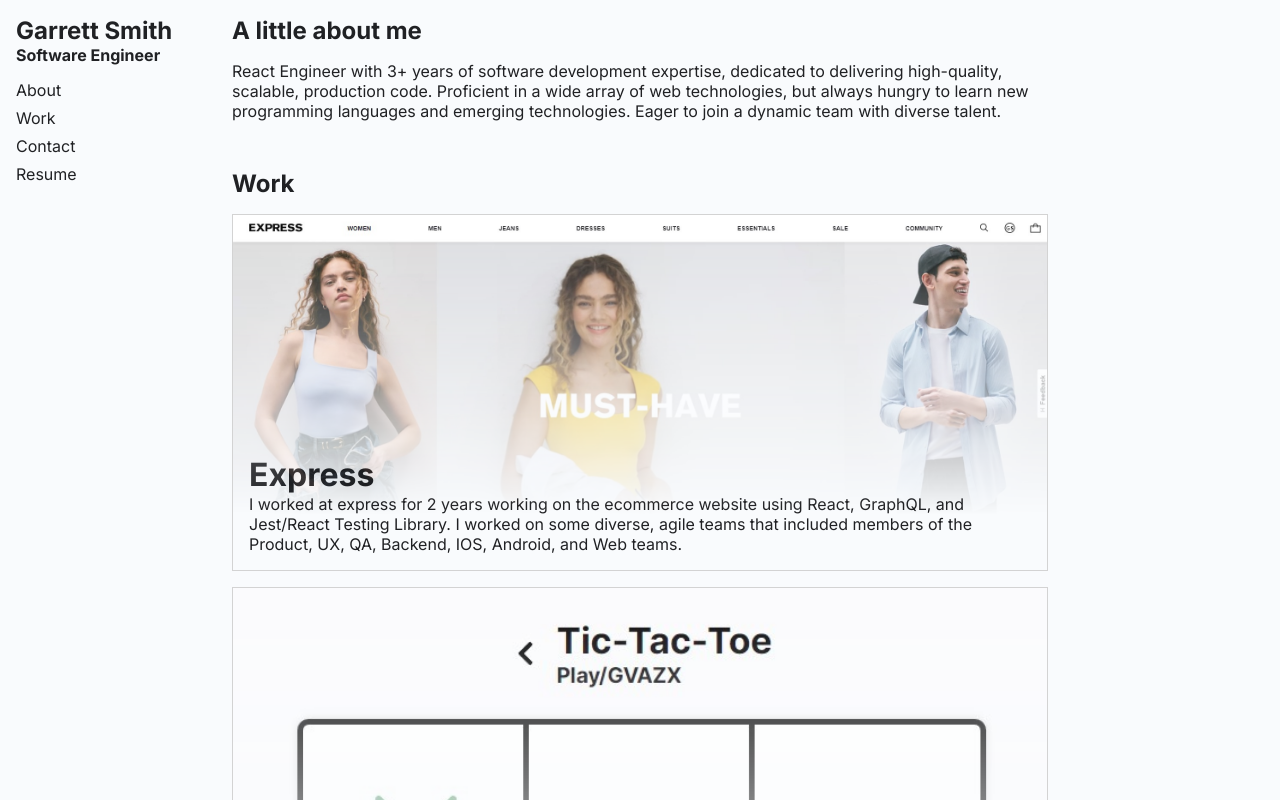
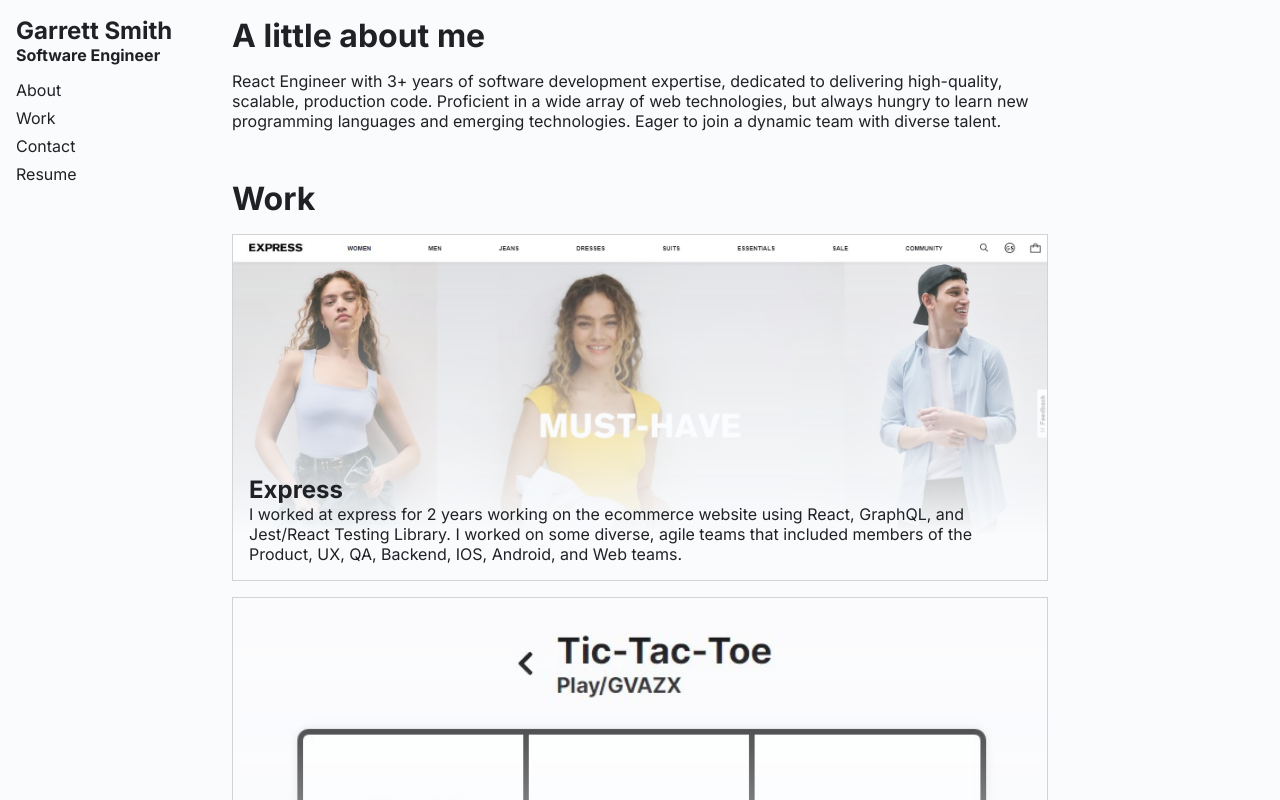
Before and after one commit to GarrettArhSmith/portfolio-3, a Next.js app: page / in a window 1280 px wide. Shown: the top 800 px of the page. Built offline with nearby package versions, Linux system fonts and the light colour scheme.

Commit message:
fix a few issues from last commit

```diff
--- a/src/app/globals.css
+++ b/src/app/globals.css
@@ -119,3 +119,7 @@
     color-scheme: dark;
   }
 }
+
+.sectionTitle {
+  font-size: 2em;
+}
--- a/src/components/Nav/Nav.module.css
+++ b/src/components/Nav/Nav.module.css
@@ -11,6 +11,7 @@
   border-bottom: 1px solid lightgray;
   transition: 0.2s ease;
   height: 5rem;
+  z-index: 999;
 
   @media only screen and (min-width: 768px) {
     height: 100vh;
--- a/src/sections/About/About.tsx
+++ b/src/sections/About/About.tsx
@@ -3,7 +3,7 @@
 export default function About() {
   return (
     <section id="about">
-      <h1>A little about me</h1>
+      <h1 className="sectionTitle">A little about me</h1>
       <p>React Engineer with 3+ years of software development expertise, dedicated to delivering high-quality, scalable, production code. Proficient in a wide array of web technologies, but always hungry to learn new programming languages and emerging technologies. Eager to join a dynamic team with diverse talent.</p>
     </section>
   );
--- a/src/sections/Contact/Contact.tsx
+++ b/src/sections/Contact/Contact.tsx
@@ -3,7 +3,7 @@
 export default function Contact() {
   return (
     <section id="contact">
-      <h1>Contact</h1>
+      <h1 className="sectionTitle">Contact</h1>
       <address className={s.contactInfo}>
         <a href="https://garrettsmith.me/">garrettsmith.me</a>
         <a href="https://www.linkedin.com/in/garrettarhsmith">linkedin.com/in/garrettarhsmith</a>
--- a/src/sections/Work/Work.module.css
+++ b/src/sections/Work/Work.module.css
@@ -9,5 +9,5 @@
 }
 
 .title {
-  font-size: 2em;
+  font-size: 1.5em;
 }
--- a/src/sections/Work/Work.tsx
+++ b/src/sections/Work/Work.tsx
@@ -30,7 +30,7 @@
 export default function Work() {
   return (
     <section id="work">
-      <h1>Work</h1>
+      <h1 className="sectionTitle">Work</h1>
       <div className={s.workItems}>
         {workItems.map(item => (
           <Tile key={item.id}>
@@ -38,9 +38,19 @@
               src={item.img}
               alt={item.title}
               sizes="100vw"
-              style={{objectFit: "cover", objectPosition: "center top", maskImage: "linear-gradient(rgb(0, 0, 0), rgba(0, 0, 0, 0))", width: '100%', height: 'auto', marginBottom: "-5rem"}}
+              style={{
+                objectFit: "cover",
+                objectPosition: "center top",
+                maskImage: "linear-gradient(rgb(0, 0, 0), rgba(0, 0, 0, 0))",
+                width: "100%",
+                height: "auto",
+                marginBottom: "-5rem",
+                position: "relative",
+                zIndex: -999,
+              }}
               width={500}
               height={300}
+              priority
             />}
             <div className={s.content}>
               <h3 className={s.title}>{item.title}</h3>
```
